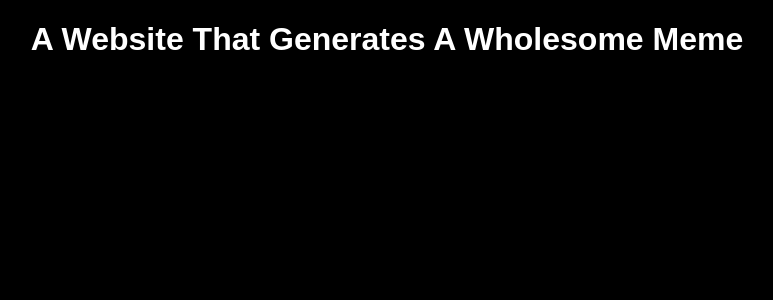
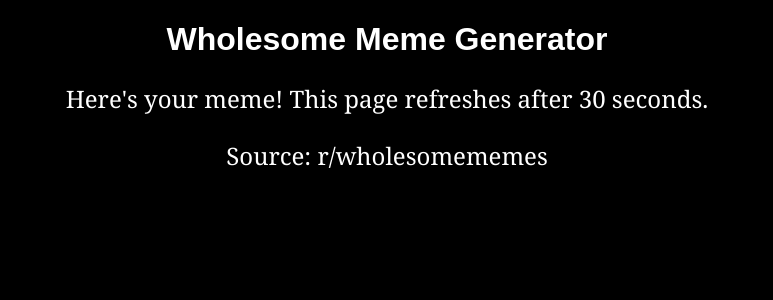
Before and after one commit to jamiegist/meme-generator, a Flask app: template meme_folder/templates/meme_index.html in a window 1280 px wide. Shown: the top 300 px of the page, without its empty margins (253-1026 px from the left). Run offline with Flask 3, Linux system fonts and the light colour scheme; the template is opened without the code that fills it, so the values that code supplies are empty.

Commit message:
updated styling for html

```diff
--- a/meme_folder/templates/meme_index.html
+++ b/meme_folder/templates/meme_index.html
@@ -3,13 +3,39 @@
 <head>
     <meta charset="UTF-8">
     <meta name="viewport" content="width=device-width, initial-scale=1.0">
+    <meta http-equiv="refresh" content="30; url=http://127.0.0.1:5000">
     <title>Meme Generator</title>
-    <link rel="stylesheet" href="styles.css" />
+    <style>
+        body {
+    background-color: #000000;
+    background-repeat: no-repeat;
+}
+
+img {
+    max-height: 70%;
+}
+
+h1 {
+    text-align: center;
+    font-family: Arial, sans-serif;
+    color: #ffffff;
+    background-color: #000000;
+}
+
+p {
+    text-align: center;
+    font-family: Georgia, serif;
+    font-size: 1.5em;
+    font-style: normal;
+    font-weight: 1px;
+    color: #ffffff;
+}
+    </style>
 </head>
 <body>
-    <h1>A Website That Generates A Wholesome Meme</h1>
-    <p>Here's your meme!</p>
+    <h1>Wholesome Meme Generator</h1>
+    <p>Here's your meme! This page refreshes after 30 seconds.</p>
+    <p>Source: r/wholesomememes</p>
     <p><img src="{{meme_pic}}"></p>
-    <p>Current subreddit: {{subreddit}}</p>
 </body>
 </html>
--- a/meme_folder/templates/styles.css
+++ /dev/null
@@ -1,20 +0,0 @@
-body {
-    background-color: #000000;
-    background-repeat: no-repeat;
-
-}
-
-h1 {
-    text-align: center;
-    font-family: Arial, sans-serif;
-    color: #ffffff;
-    background-color: #000000;
-}
-
-p {
-    text-align: center;
-    font-family: Georgia, serif;
-    font-size: 48px;
-    font-style: normal;
-    font-weight: 1px;
-}
```
Also changed, not shown: README.md.
